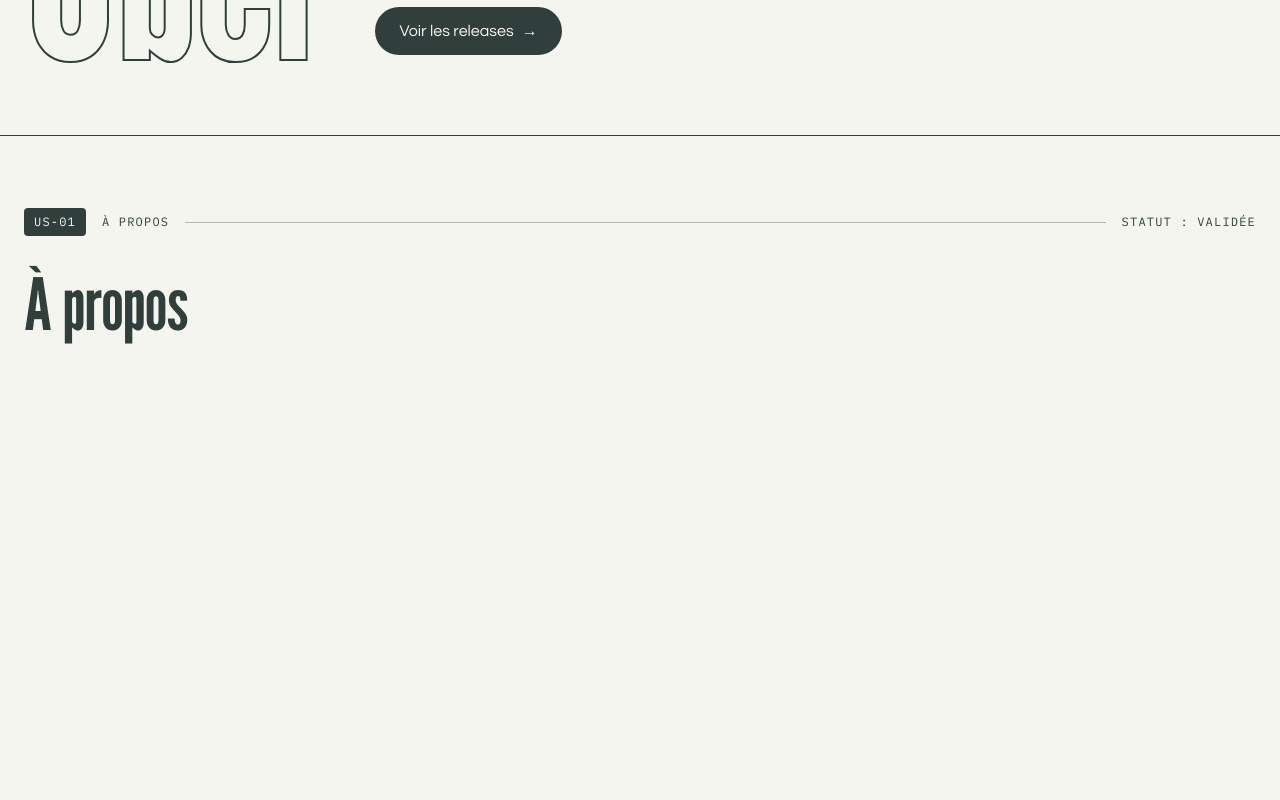
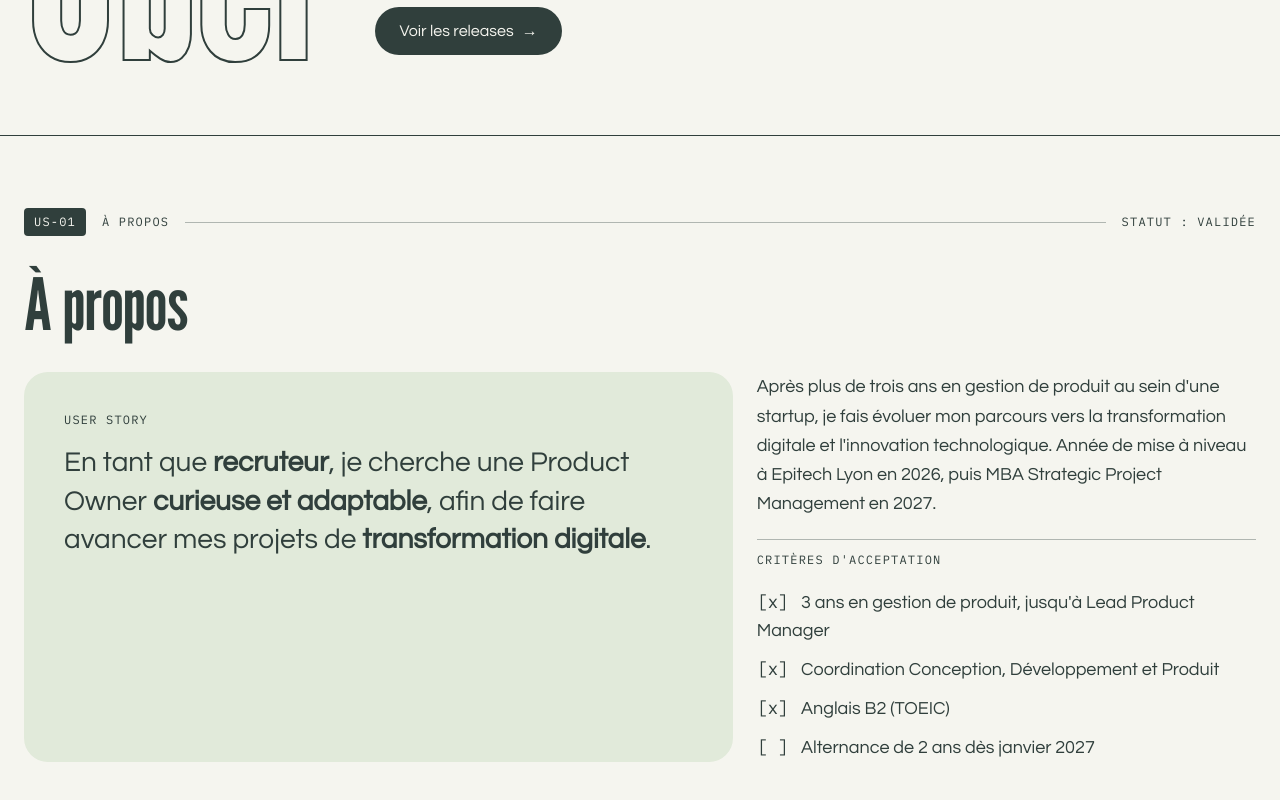
Before and after one commit to LucileOber01/my-portfolio, a React (Vite) app: page /#/ in a window 1280 px wide. Shown: the part 464-1264 px from the top of the page. Before the commit the page ends 876 px from the top, so only its background shows below. Built offline with nearby package versions, Linux system fonts and the light colour scheme.

Commit message:
Add about section content

```diff
--- a/src/pages/Accueil.jsx
+++ b/src/pages/Accueil.jsx
@@ -29,10 +29,39 @@ function Accueil() {
         </div>
       </div>
     </section>
-     <section aria-labelledby="apropos-titre" className="border-t border-ink">
+          <section aria-labelledby="apropos-titre" className="border-t border-ink">
         <div className="mx-auto flex max-w-7xl flex-col gap-8 px-6 py-18">
           <EnTeteSection code="US-01" nom="À propos" info="Statut : validée" />
           <h2 id="apropos-titre" className="font-display text-5xl md:text-7xl">À propos</h2>
+
+          <div className="grid gap-6 md:grid-cols-12">
+            <blockquote className="rounded-card bg-sage p-6 text-xl leading-snug md:col-span-7 md:p-10 md:text-[28px]">
+              <p className="mb-4 font-mono text-xs uppercase tracking-widest">User story</p>
+              <p>
+                En tant que <strong>recruteur</strong>, je cherche une Product Owner{' '}
+                <strong>curieuse et adaptable</strong>, afin de faire avancer mes projets de{' '}
+                <strong>transformation digitale</strong>.
+              </p>
+            </blockquote>
+
+            <div className="flex flex-col gap-5 md:col-span-5">
+              <p className="text-lg leading-relaxed">
+                Après plus de trois ans en gestion de produit au sein d'une startup, je fais évoluer
+                mon parcours vers la transformation digitale et l'innovation technologique. Année de
+                mise à niveau à Epitech Lyon en 2026, puis MBA Strategic Project Management en 2027.
+              </p>
+
+              <h3 className="border-t border-ink/35 pt-3 font-mono text-xs uppercase tracking-widest">
+                Critères d'acceptation
+              </h3>
+              <ul className="flex flex-col gap-2.5 text-lg">
+                <li><span aria-hidden="true" className="mr-3 font-mono">[x]</span>3 ans en gestion de produit, jusqu'à Lead Product Manager</li>
+                <li><span aria-hidden="true" className="mr-3 font-mono">[x]</span>Coordination Conception, Développement et Produit</li>
+                <li><span aria-hidden="true" className="mr-3 font-mono">[x]</span>Anglais B2 (TOEIC)</li>
+                <li><span aria-hidden="true" className="mr-3 font-mono">[ ]</span>Alternance de 2 ans dès janvier 2027</li>
+              </ul>
+            </div>
+          </div>
         </div>
       </section>
     </>
```
